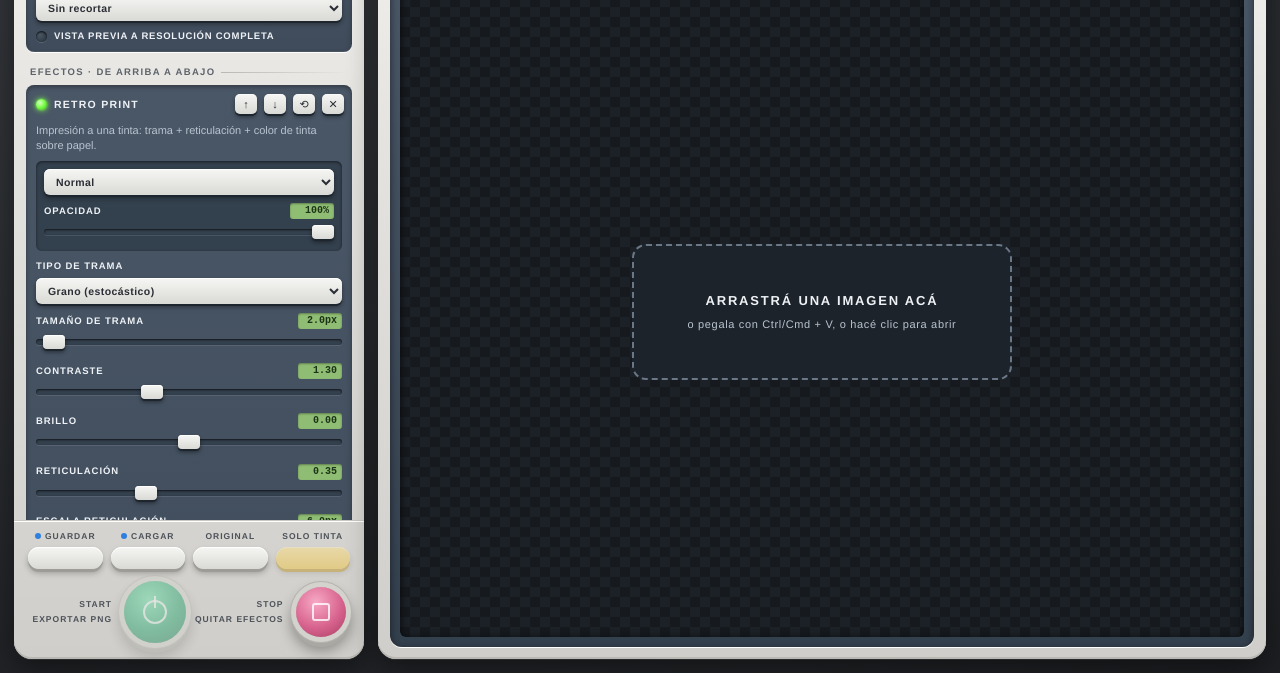
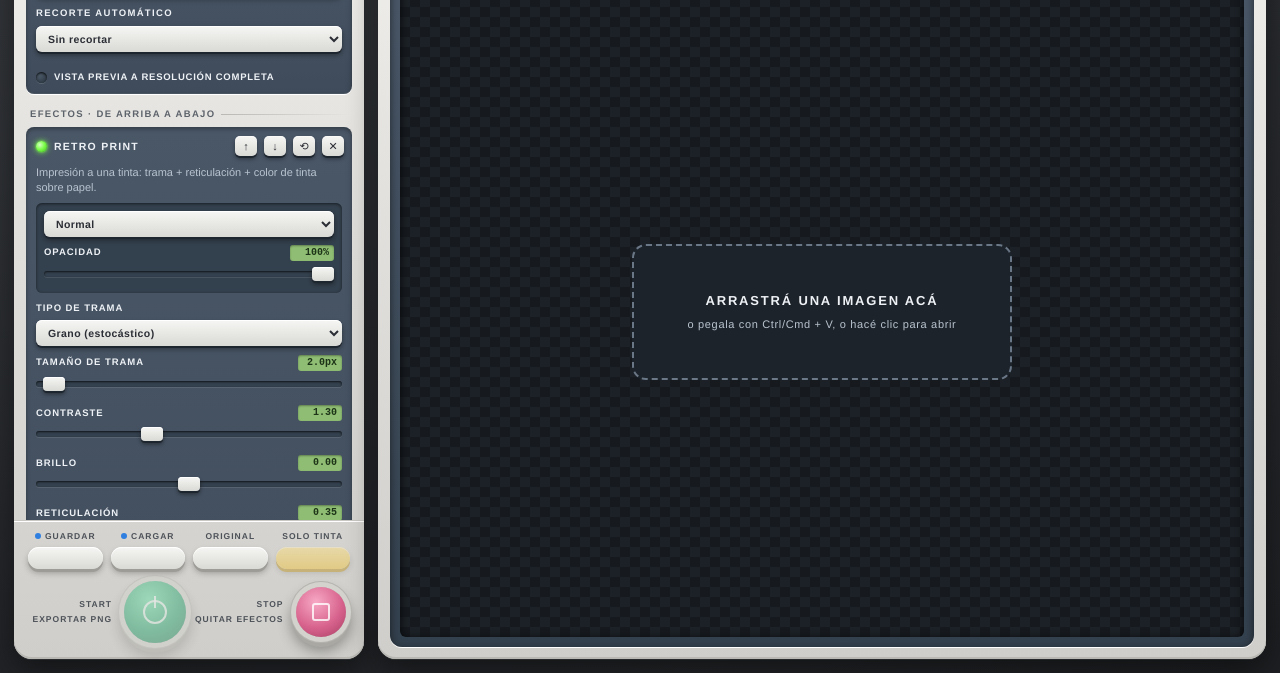
Before and after one commit to PepperPrint/pepper-efectos, a plain HTML site: page index.html in a window 1280 px wide. Shown: the part 127-800 px from the top of the page. Drawn offline with Linux system fonts and the light colour scheme.

Commit message:
Separar el menú de recorte con su propio título
Co-Authored-By: Claude Opus 5.5 <noreply@anthropic.com>

```diff
--- a/index.html
+++ b/index.html
@@ -246,7 +246,8 @@ select option{text-transform:none}
       <div class="module">
         <div class="mod-label">Original</div>
         <button class="btn" id="btnOpen">Abrir imagen</button>
-        <select id="cutMode" title="Recorte automático: quita el fondo y deja solo la persona o su cabeza">
+        <div class="mod-label" style="margin-top:12px">Recorte automático</div>
+        <select id="cutMode" style="margin-bottom:10px" title="Recorte automático: quita el fondo y deja solo la persona o su cabeza">
           <option value="">Sin recortar</option>
           <option value="silueta">Recortar silueta</option>
           <option value="cabeza">Recortar cabeza</option>
```
